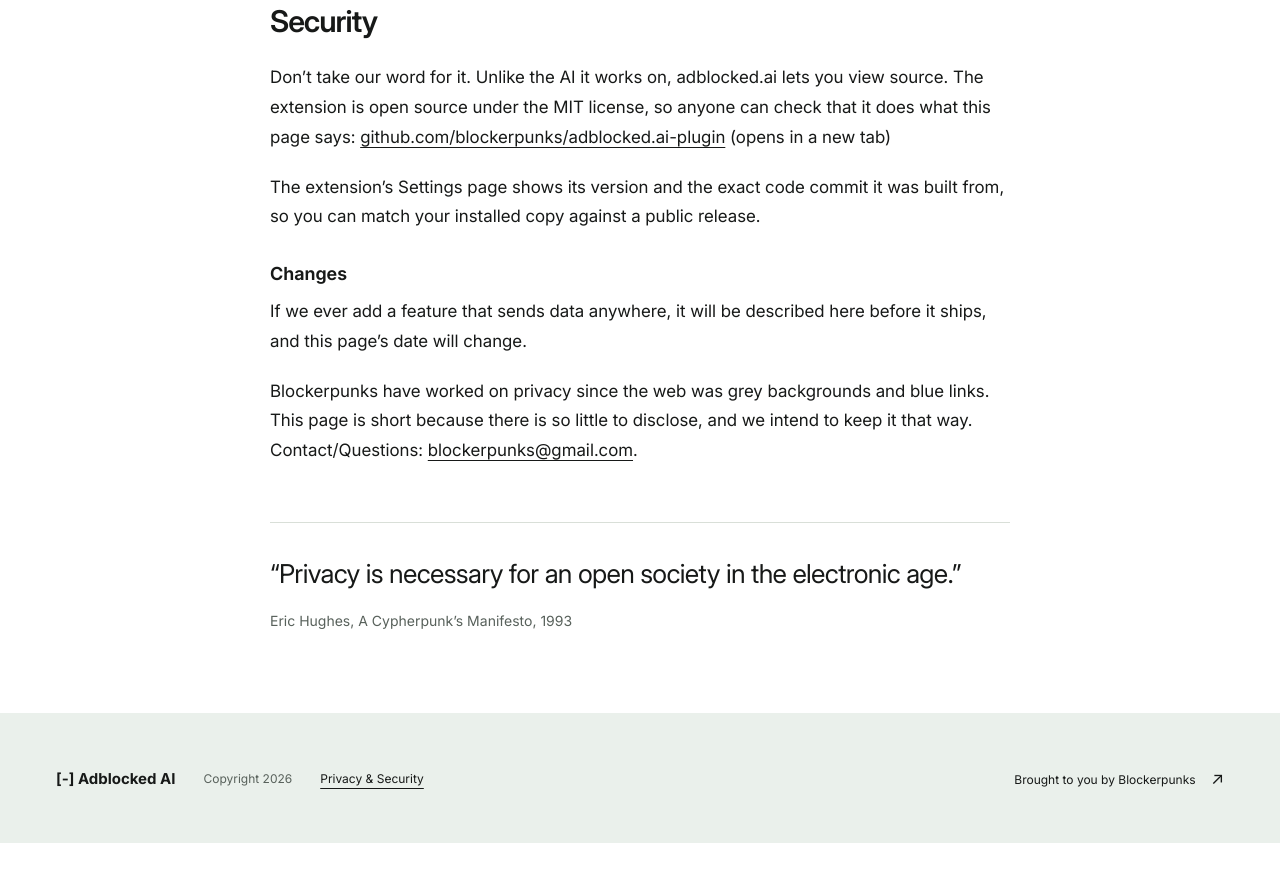
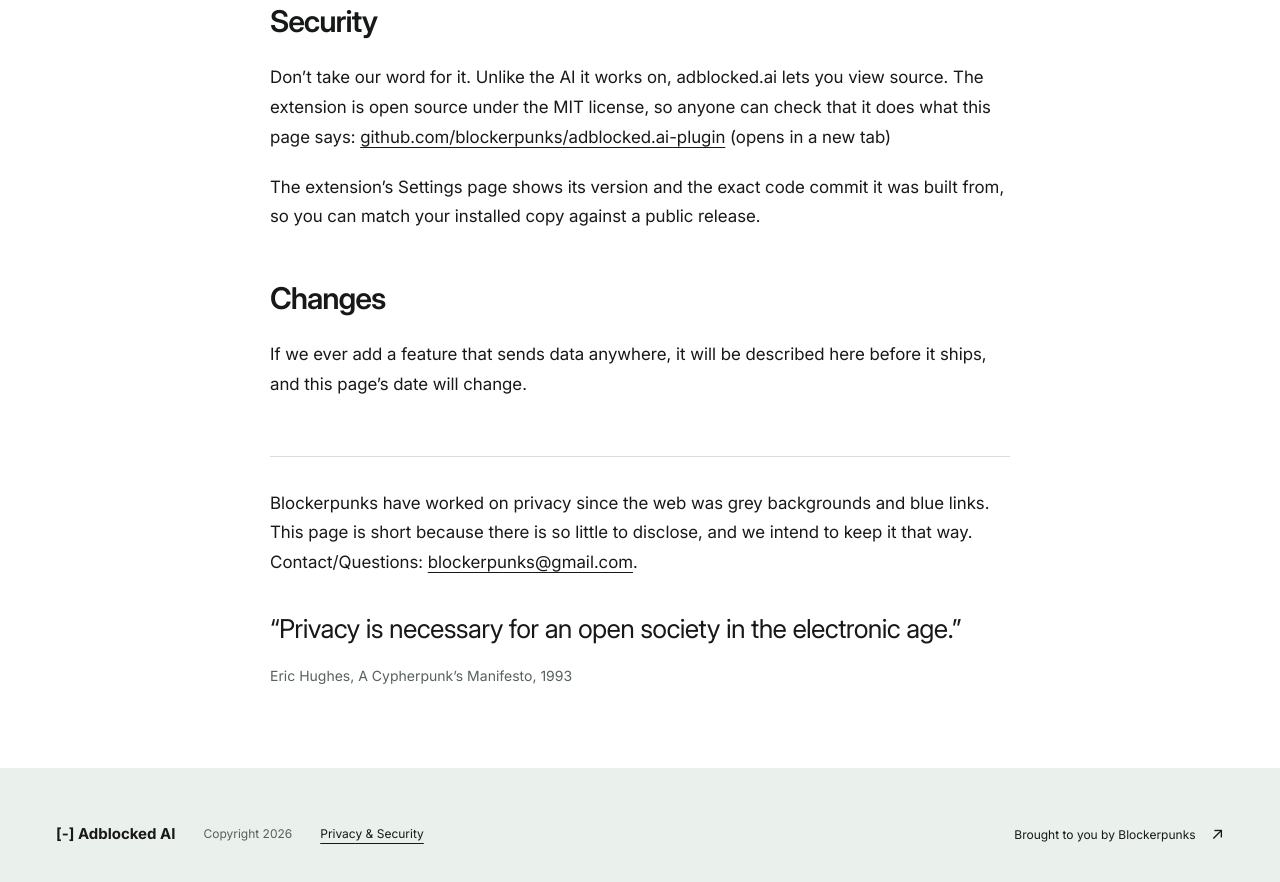
Before and after one commit to blockerpunks/adblocked.ai-site, a plain HTML site: page site/privacy-security/index.html in a window 1280 px wide. Shown: the part 2159-3041 px from the top of the page. Before the commit the page ends 3002 px from the top, so only its background shows below. Drawn offline with Linux system fonts and the light colour scheme.

Commit message:
Make Changes a main section and place closing note below divider

```diff
--- a/site/privacy-security.css
+++ b/site/privacy-security.css
@@ -22,7 +22,8 @@
 .privacy-content dd { margin:0; }
 .privacy-content a { text-decoration:underline; text-underline-offset:4px; overflow-wrap:anywhere; }
 .privacy-content a:hover { color:var(--heading-accent); }
-.privacy-quote { margin:56px 0 0; padding-top:32px; border-top:1px solid var(--line); }
+.privacy-closing { margin-top:56px; padding-top:32px; border-top:1px solid var(--line); }
+.privacy-quote { margin:32px 0 0; }
 .privacy-quote blockquote { margin:0 0 16px; font-size:26px; line-height:1.45; letter-spacing:-.025em; }
 .privacy-quote figcaption { font-size:14px; color:var(--muted); }
 .privacy-quote cite { font-style:normal; }
--- a/site/privacy-security/index.html
+++ b/site/privacy-security/index.html
@@ -93,14 +93,18 @@
         <h2 id="security-title">Security</h2>
         <p>Don’t take our word for it. Unlike the AI it works on, adblocked.ai lets you view source. The extension is open source under the MIT license, so anyone can check that it does what this page says: <a href="https://github.com/blockerpunks/adblocked.ai-plugin" target="_blank" rel="noopener noreferrer">github.com/blockerpunks/adblocked.ai-plugin</a> (opens in a new tab)</p>
         <p>The extension’s Settings page shows its version and the exact code commit it was built from, so you can match your installed copy against a public release.</p>
-        <h3>Changes</h3>
+      </section>
+      <section aria-labelledby="changes-title">
+        <h2 id="changes-title">Changes</h2>
         <p>If we ever add a feature that sends data anywhere, it will be described here before it ships, and this page’s date will change.</p>
+      </section>
+      <div class="privacy-closing">
         <p>Blockerpunks have worked on privacy since the web was grey backgrounds and blue links. This page is short because there is so little to disclose, and we intend to keep it that way. Contact/Questions: <a href="mailto:blockerpunks@gmail.com">blockerpunks@gmail.com</a>.</p>
-      </section>
       <figure class="privacy-quote">
         <blockquote>“Privacy is necessary for an open society in the electronic age.”</blockquote>
         <figcaption>Eric Hughes, <cite>A Cypherpunk’s Manifesto</cite>, 1993</figcaption>
       </figure>
+      </div>
     </div>
   </main>
 
```
